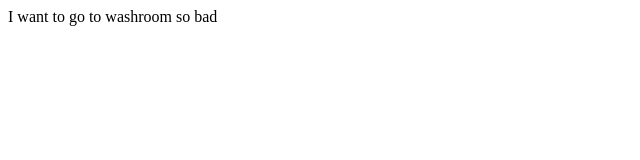
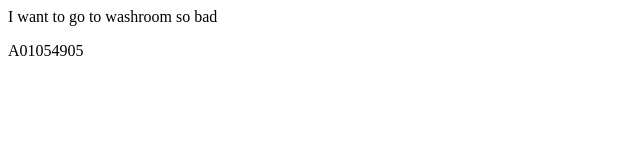
Before and after one commit to rkdms9608/FinalPractice, a plain HTML site: page JIHO.html in a window 1280 px wide. Shown: the full height of the page, 0-640 px from the left. Drawn offline with Linux system fonts and the light colour scheme.

Commit message:
edited file

```diff
--- a/JIHO.html
+++ b/JIHO.html
@@ -4,5 +4,6 @@
 </head>
 <body>
 	<p> I want to go to washroom so bad</p>
+	<p> A01054905 </p>
 </body>
 </html>
```
